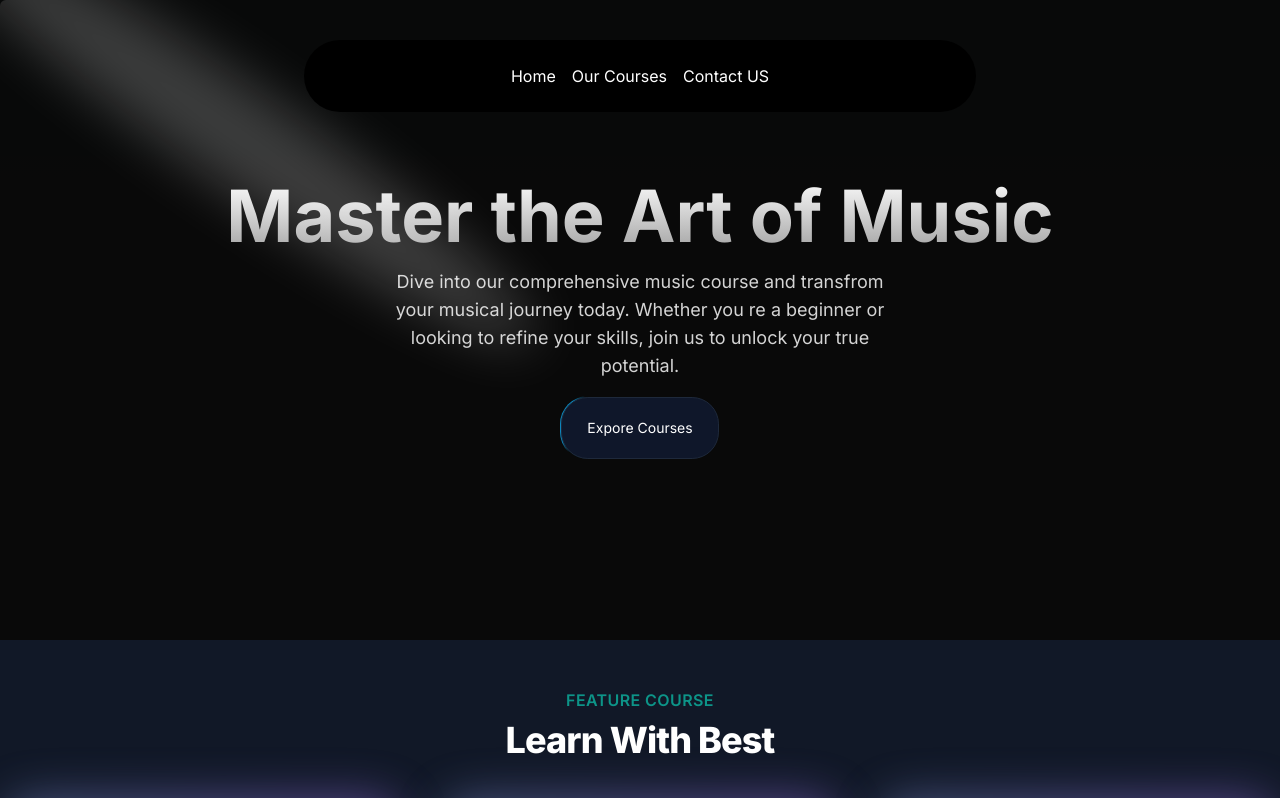
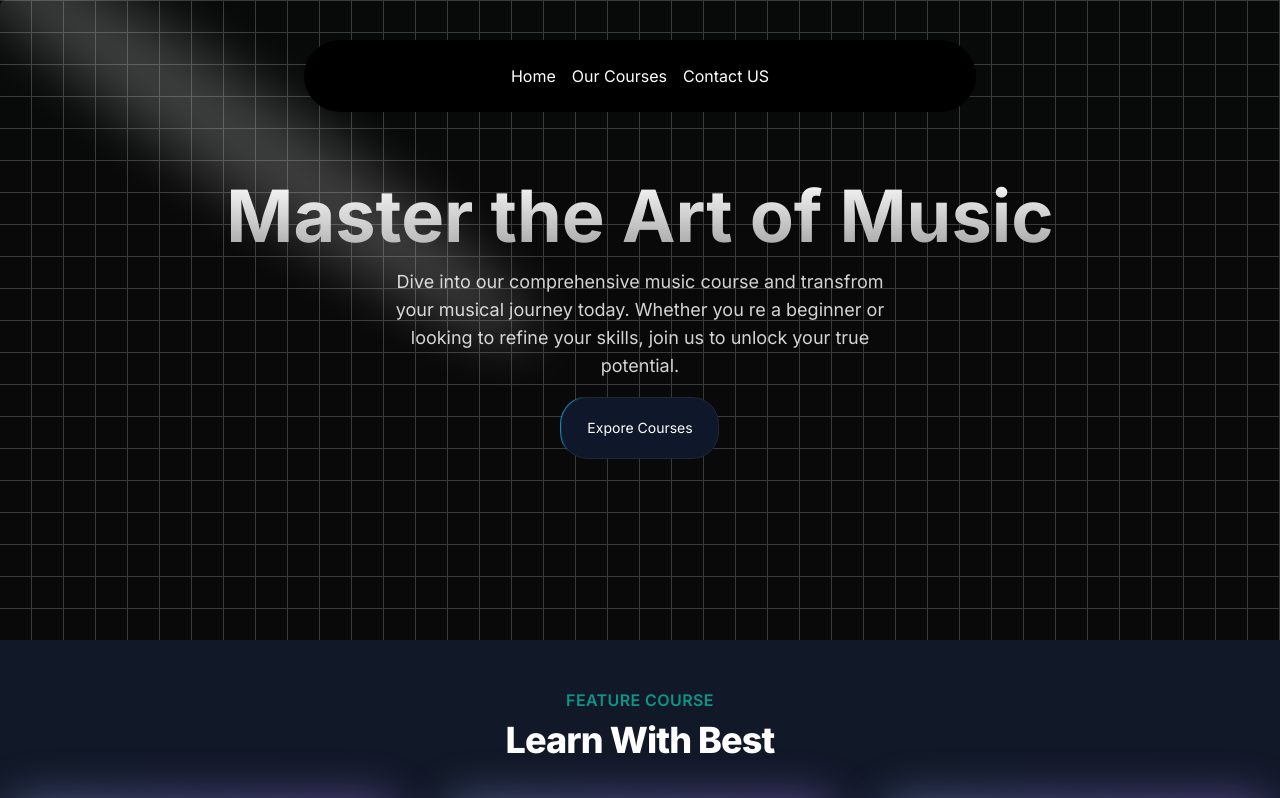
Before and after one commit to HabiburRahnan/music-art, a Next.js app: page / in a window 1280 px wide. Shown: the top 798 px of the page. Built offline with nearby package versions, Linux system fonts and the light colour scheme.

Commit message:
background color sok

```diff
--- a/package.json
+++ b/package.json
@@ -11,6 +11,7 @@
   "dependencies": {
     "clsx": "^2.1.1",
     "framer-motion": "^11.2.10",
+    "mini-svg-data-uri": "^1.4.4",
     "next": "14.2.3",
     "react": "^18",
     "react-dom": "^18",
--- a/src/components/ui/infinite-moving-cards.tsx
+++ b/src/components/ui/infinite-moving-cards.tsx
@@ -1,6 +1,6 @@
 "use client";
 
-import { cn } from "@/lib/utils";
+import { cn } from "@/utils/cn";
 import React, { useEffect, useState } from "react";
 
 export const InfiniteMovingCards = ({
--- a/tailwind.config.ts
+++ b/tailwind.config.ts
@@ -1,53 +1,78 @@
 import type { Config } from "tailwindcss";
 
-const defaultTheme = require("tailwindcss/defaultTheme");
+const svgToDataUri = require("mini-svg-data-uri");
 const colors = require("tailwindcss/colors");
 const {
   default: flattenColorPalette,
 } = require("tailwindcss/lib/util/flattenColorPalette");
 
+// Plugin to add each Tailwind color as a global CSS variable
 function addVariablesForColors({ addBase, theme }: any) {
-  let allColors = flattenColorPalette(theme("colors"));
-  let newVars = Object.fromEntries(
-    Object.entries(allColors).map(([key, val]) => [`--${key}`, val])
+  const allColors = flattenColorPalette(theme('colors'));
+  const newVars = Object.fromEntries(
+    Object.entries(allColors).map(([key, value]) => [`--${key}`, value])
   );
 
   addBase({
-    ":root": newVars,
+    ':root': newVars,
   });
 }
+
+function addSvgPatterns({ matchUtilities, theme }: any) {
+  matchUtilities(
+    {
+      'bg-grid': (value: any) => ({
+        backgroundImage: `url("${svgToDataUri(
+          `<svg xmlns="http://www.w3.org/2000/svg" viewBox="0 0 32 32" width="32" height="32" fill="none" stroke="${value}"><path d="M0 .5H31.5V32"/></svg>`
+        )}")`,
+      }),
+      'bg-grid-small': (value: any) => ({
+        backgroundImage: `url("${svgToDataUri(
+          `<svg xmlns="http://www.w3.org/2000/svg" viewBox="0 0 32 32" width="8" height="8" fill="none" stroke="${value}"><path d="M0 .5H31.5V32"/></svg>`
+        )}")`,
+      }),
+      'bg-dot': (value: any) => ({
+        backgroundImage: `url("${svgToDataUri(
+          `<svg xmlns="http://www.w3.org/2000/svg" viewBox="0 0 32 32" width="16" height="16" fill="none"><circle fill="${value}" id="pattern-circle" cx="10" cy="10" r="1.6257413380501518"></circle></svg>`
+        )}")`,
+      }),
+    },
+    { values: flattenColorPalette(theme('backgroundColor')), type: 'color' }
+  );
+}
+
+
 const config: Config = {
   content: [
     "./src/pages/**/*.{js,ts,jsx,tsx,mdx}",
     "./src/components/**/*.{js,ts,jsx,tsx,mdx}",
     "./src/app/**/*.{js,ts,jsx,tsx,mdx}",
   ],
-  darkMode: "class",
+  darkMode: 'class',
   theme: {
     extend: {
-      animation: {
+      animation:{
         spotlight: "spotlight 2s ease .75s 1 forwards",
+        scroll: "scroll var(--animation-duration, 40s) var(--animation-direction, forwards) linear infinite"
       },
-
       backgroundImage: {
         "gradient-radial": "radial-gradient(var(--tw-gradient-stops))",
         "gradient-conic":
           "conic-gradient(from 180deg at 50% 50%, var(--tw-gradient-stops))",
       },
-      keyframes: {
+      keyframes:{
         spotlight: {
-          "0%": {
-            opacity: "0",
-            transform: "translate(-72%, -62%) scale(0.5)",
-          },
-          "100%": {
-            opacity: "1",
-            transform: "translate(-50%,-40%) scale(1)",
+          '0%': { opacity: '0', transform: 'translate(-72%, -62%) scale(0.5)' },
+          '100%': { opacity: '1', transform: 'translate(-50%,-40%) scale(1)' },
+        },
+        scroll: {
+          to: {
+            transform: "translate(calc(-50% - 0.5rem))",
           },
         },
-      },
+      }
     },
   },
-  plugins: [addVariablesForColors],
+  plugins: [addVariablesForColors, addSvgPatterns],
 };
 export default config;
```
Also changed, not shown: 1 other file (tests, documents, lock files or other folders).
